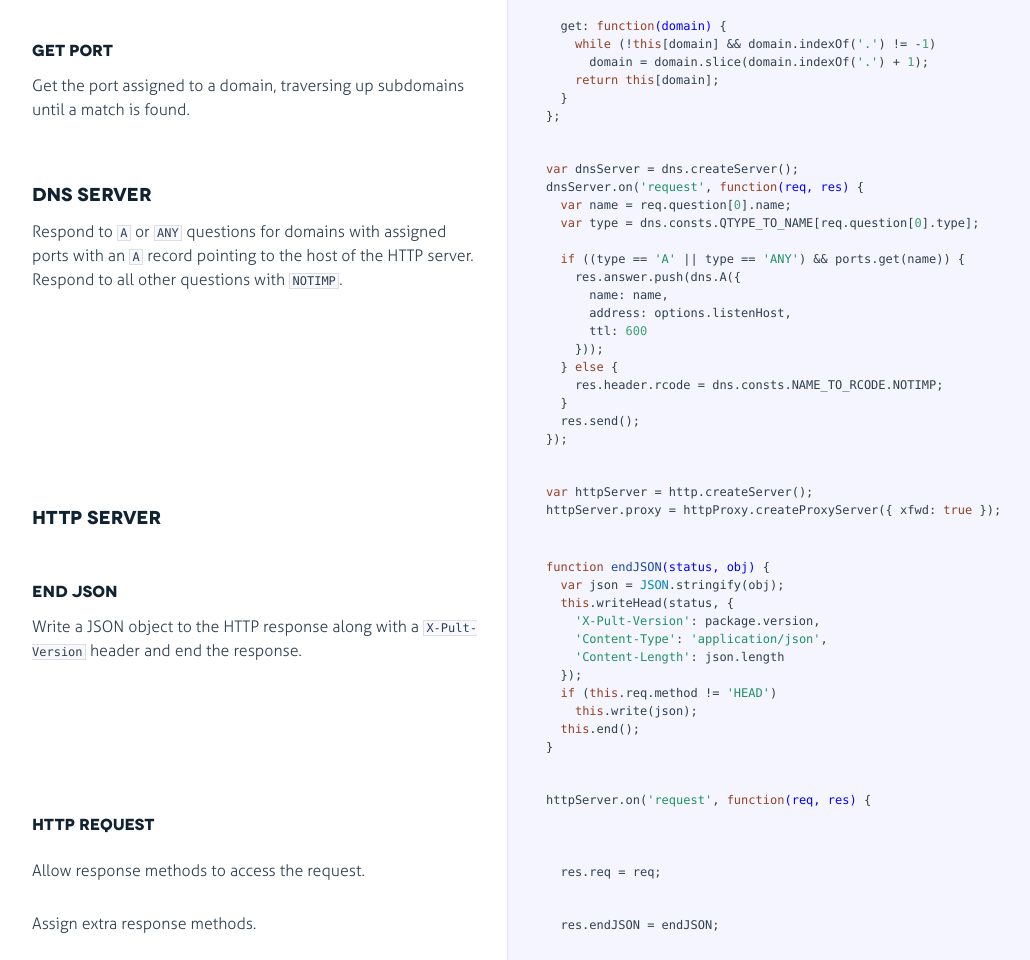
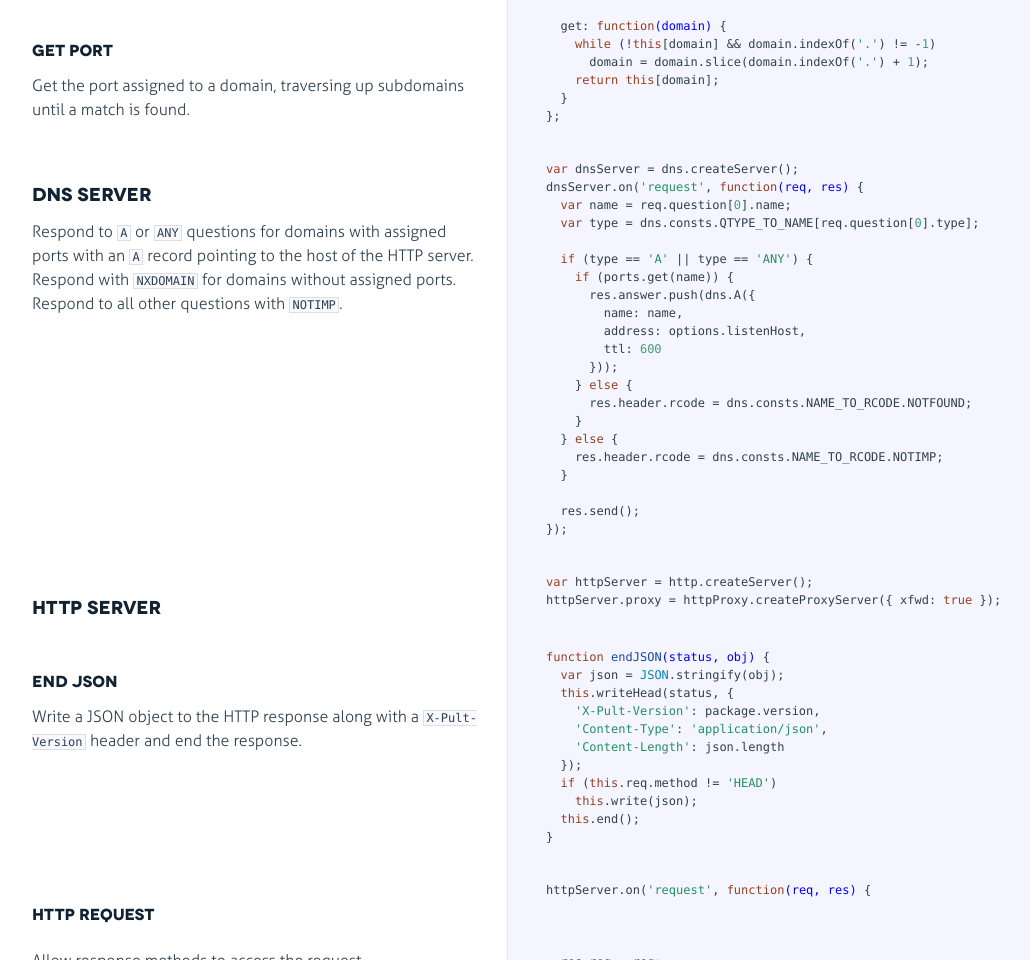
Before and after one commit to programble/pult, a plain HTML site: page server.html in a window 1280 px wide. Shown: the part 2293-3253 px from the top of the page, without its empty margins (18-1048 px from the left). Drawn offline with Linux system fonts and the light colour scheme.

Commit message:
Version 2.1.1

```diff
--- a/server.html
+++ b/server.html
@@ -423,8 +423,9 @@ is found.</p>
               </div>
               <h3 id="dns-server">DNS Server</h3>
 <p>Respond to <code>A</code> or <code>ANY</code> questions for domains with assigned ports with an
-<code>A</code> record pointing to the host of the HTTP server. Respond to all other
-questions with <code>NOTIMP</code>.</p>
+<code>A</code> record pointing to the host of the HTTP server. Respond with <code>NXDOMAIN</code>
+for domains without assigned ports. Respond to all other questions with
+<code>NOTIMP</code>.</p>
 
             </div>
 
@@ -433,15 +434,20 @@ dnsServer.on(<span class="hljs-string">'request'</span>, <span class="hljs-funct
   <span class="hljs-keyword">var</span> name = req.question[<span class="hljs-number">0</span>].name;
   <span class="hljs-keyword">var</span> type = dns.consts.QTYPE_TO_NAME[req.question[<span class="hljs-number">0</span>].type];
 
-  <span class="hljs-keyword">if</span> ((type == <span class="hljs-string">'A'</span> || type == <span class="hljs-string">'ANY'</span>) &amp;&amp; ports.get(name)) {
-    res.answer.push(dns.A({
-      name: name,
-      address: options.listenHost,
-      ttl: <span class="hljs-number">600</span>
-    }));
+  <span class="hljs-keyword">if</span> (type == <span class="hljs-string">'A'</span> || type == <span class="hljs-string">'ANY'</span>) {
+    <span class="hljs-keyword">if</span> (ports.get(name)) {
+      res.answer.push(dns.A({
+        name: name,
+        address: options.listenHost,
+        ttl: <span class="hljs-number">600</span>
+      }));
+    } <span class="hljs-keyword">else</span> {
+      res.header.rcode = dns.consts.NAME_TO_RCODE.NOTFOUND;
+    }
   } <span class="hljs-keyword">else</span> {
     res.header.rcode = dns.consts.NAME_TO_RCODE.NOTIMP;
   }
+
   res.send();
 });</pre></div></div>
 
```
